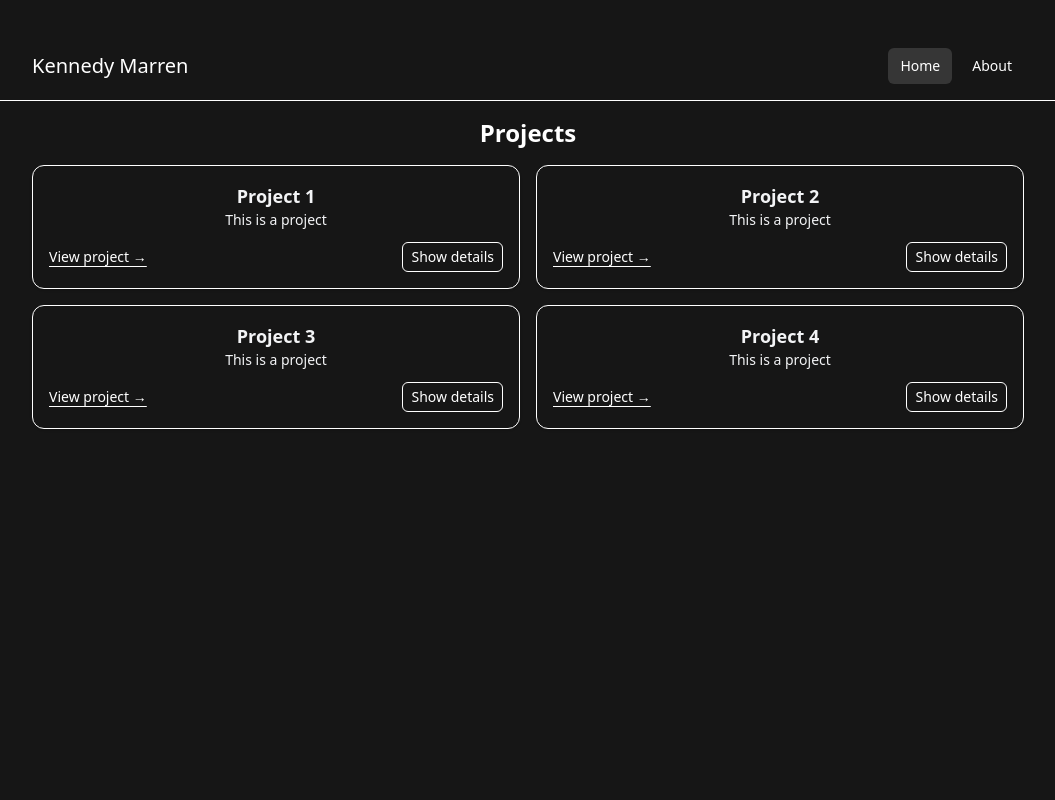
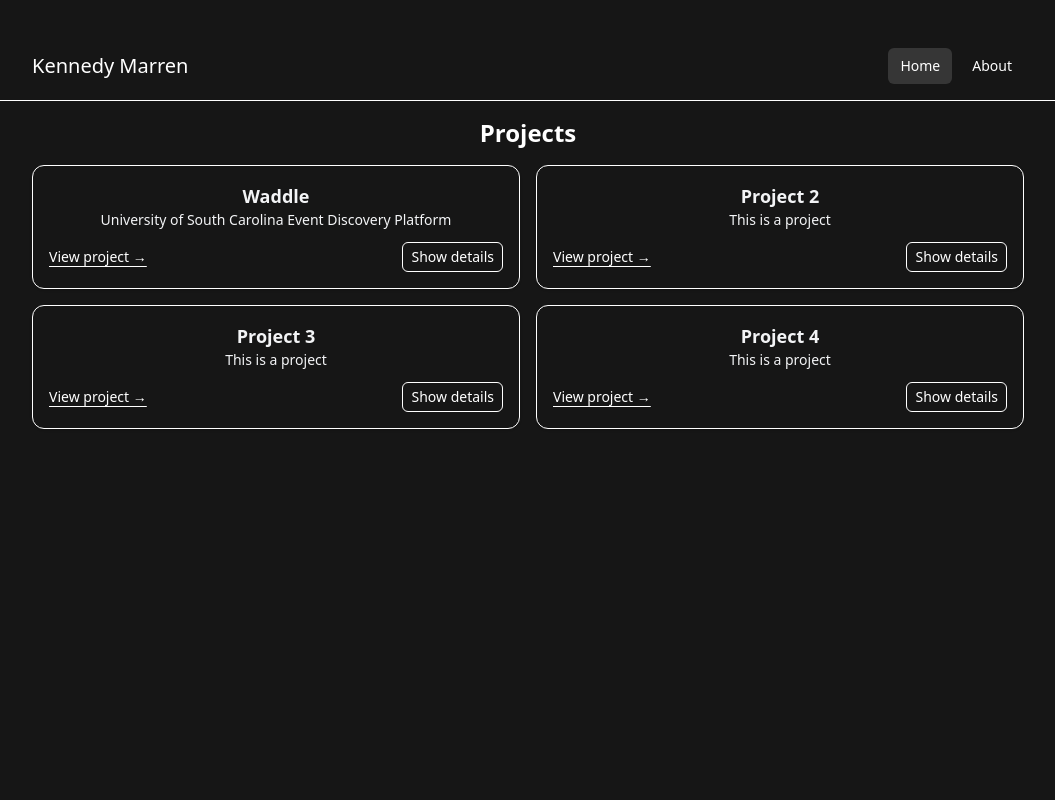
Before and after one commit to kmarren/kmarren-portfolio, a React (Vite) app: page / in a window 1280 px wide. Shown: the top 800 px of the page, without its empty margins (112-1167 px from the left). Built offline with nearby package versions, Linux system fonts and the light colour scheme.

Commit message:
Updating project card information

```diff
--- a/src/components/ProjectCard.tsx
+++ b/src/components/ProjectCard.tsx
@@ -19,7 +19,7 @@ const ProjectCard = (props: Props) => {
             )}
 
             <div className="mt-3 flex items-center justify-between gap-2">
-                <a className="text-sm underline underline-offset-4 hover:no-underline" href="" target="_blank"
+                <a className="text-sm underline underline-offset-4 hover:no-underline" href={props.link} target="_blank"
                    rel="noreferrer">View project →</a>
                 <button className="rounded-md border px-2 py-1 text-sm hover:bg-[#363636] "
                         onClick={() => setExpanded(prevState => !prevState)}>
--- a/src/data/projects.ts
+++ b/src/data/projects.ts
@@ -7,10 +7,10 @@ export type Project = {
 
 export const projects: Project[] = [
     {
-        title: "Project 1",
-        description: "This is a project",
-        details: "These are the frameworks and languages i used",
-        link: "#",
+        title: "Waddle",
+        description: "University of South Carolina Event Discovery Platform",
+        details: "Python, Django, SQLite",
+        link: "https://capstone.cse.sc.edu/video/2025/Waddle/",
     },
     {
         title: "Project 2",
```
